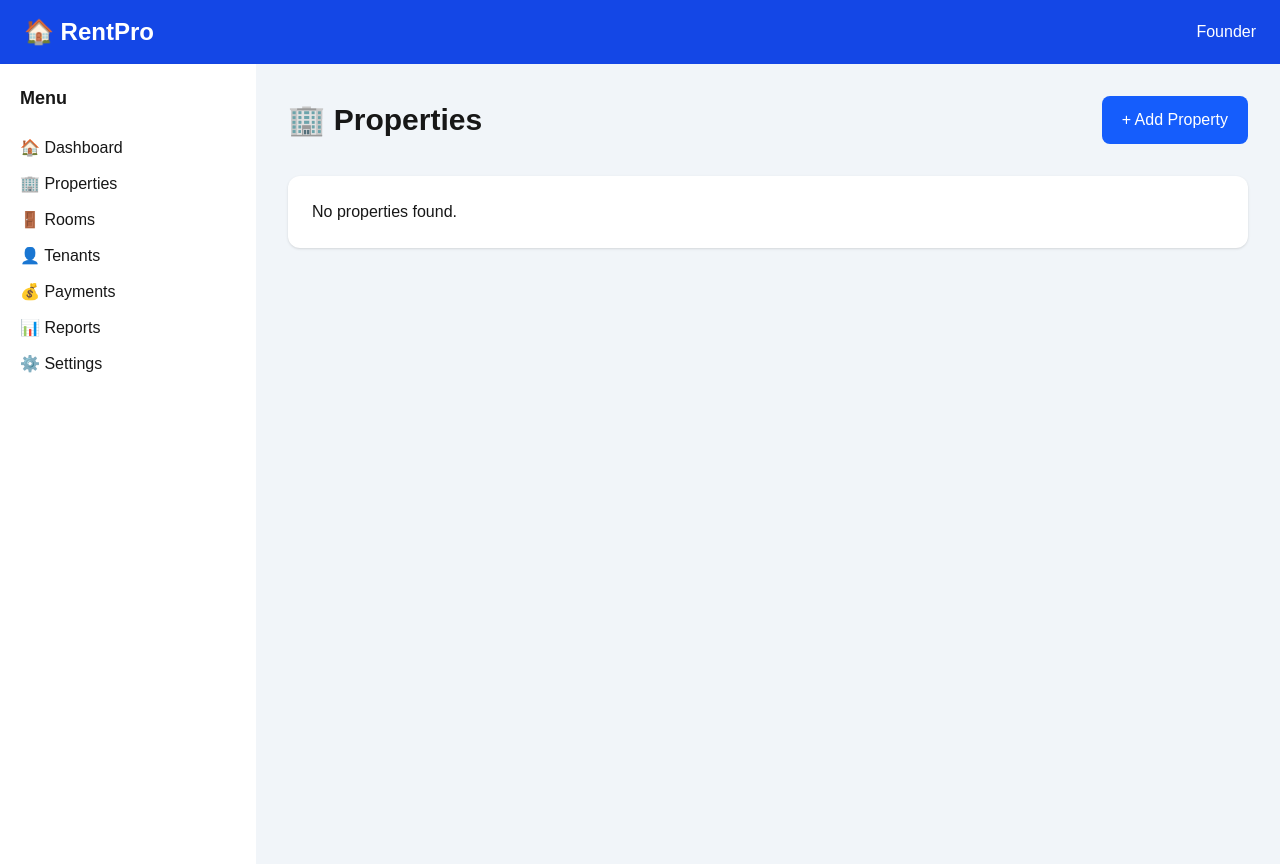
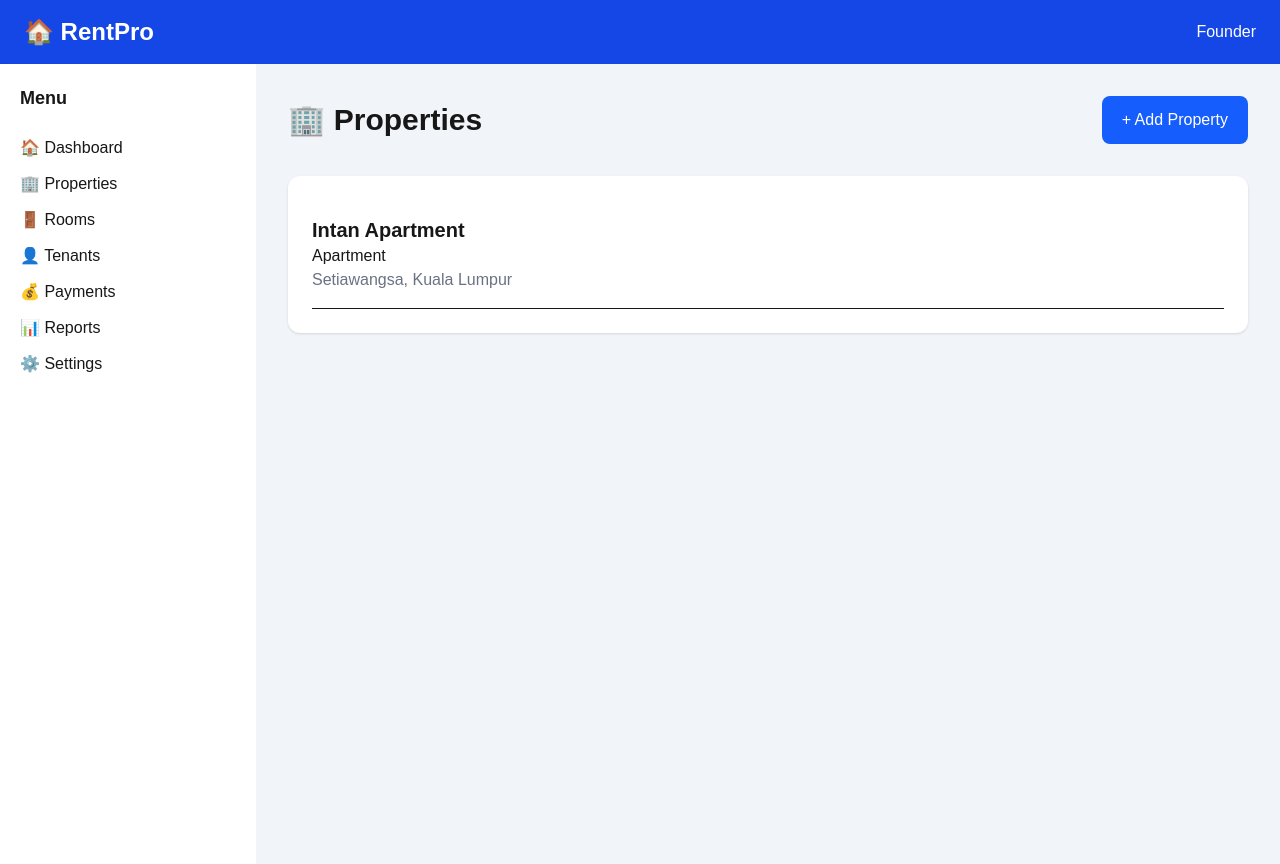
Before and after one commit to khairultsd-design/rentpro, a Next.js app: page /property in a window 1280 px wide. Built offline with nearby package versions, Linux system fonts and the light colour scheme.

Commit message:
Sprint 2 - Property table and status badge

```diff
--- a/src/app/property/page.tsx
+++ b/src/app/property/page.tsx
@@ -1,3 +1,4 @@
+import { properties } from "@/features/property/data";
 import Link from "next/link";
 
 export default function PropertyPage() {
@@ -19,11 +20,26 @@ export default function PropertyPage() {
 
       </div>
 
-      <div className="bg-white rounded-xl shadow p-6">
+ <div className="bg-white rounded-xl shadow p-6">
 
-        <p>No properties found.</p>
+  {properties.map((property) => (
+    <div
+      key={property.id}
+      className="border-b py-4"
+    >
+      <h2 className="text-xl font-semibold">
+        {property.name}
+      </h2>
 
-      </div>
+      <p>{property.type}</p>
+
+      <p className="text-gray-500">
+        {property.address}
+      </p>
+    </div>
+  ))}
+
+</div>
 
     </>
   );
--- /dev/null
+++ b/src/features/property/components/PropertyTable.tsx
@@ -0,0 +1,56 @@
+import { Property } from "../types/property";
+
+type PropertyTableProps = {
+  properties: Property[];
+};
+
+export default function PropertyTable({
+  properties,
+}: PropertyTableProps) {
+  return (
+    <div className="bg-white rounded-xl shadow overflow-hidden">
+      <table className="w-full">
+        <thead className="bg-slate-100">
+          <tr>
+            <th className="text-left p-4">Property</th>
+            <th className="text-left p-4">Type</th>
+            <th className="text-center p-4">Rooms</th>
+            <th className="text-center p-4">Available</th>
+            <th className="text-left p-4">Agreement</th>
+            <th className="text-center p-4">Status</th>
+          </tr>
+        </thead>
+
+        <tbody>
+          {properties.map((property) => (
+            <tr key={property.id} className="border-t">
+              <td className="p-4 font-semibold">
+                {property.name}
+              </td>
+
+              <td className="p-4">
+                {property.type}
+              </td>
+
+              <td className="text-center p-4">
+                {property.totalRooms}
+              </td>
+
+              <td className="text-center p-4">
+                {property.availableRooms}
+              </td>
+
+              <td className="p-4">
+                {property.agreementEnd}
+              </td>
+
+              <td className="text-center p-4">
+                {property.status}
+              </td>
+            </tr>
+          ))}
+        </tbody>
+      </table>
+    </div>
+  );
+}
--- /dev/null
+++ b/src/features/property/data.ts
@@ -0,0 +1,10 @@
+import { Property } from "./types/property";
+
+export const properties: Property[] = [
+  {
+    id: "1",
+    name: "Intan Apartment",
+    type: "Apartment",
+    address: "Setiawangsa, Kuala Lumpur",
+  },
+];
--- /dev/null
+++ b/src/features/property/types/property.ts
@@ -0,0 +1,6 @@
+export interface Property {
+  id: string;
+  name: string;
+  type: string;
+  address: string;
+}
```
Also changed, not shown: src/components/StatusBadge.tsx (added).
